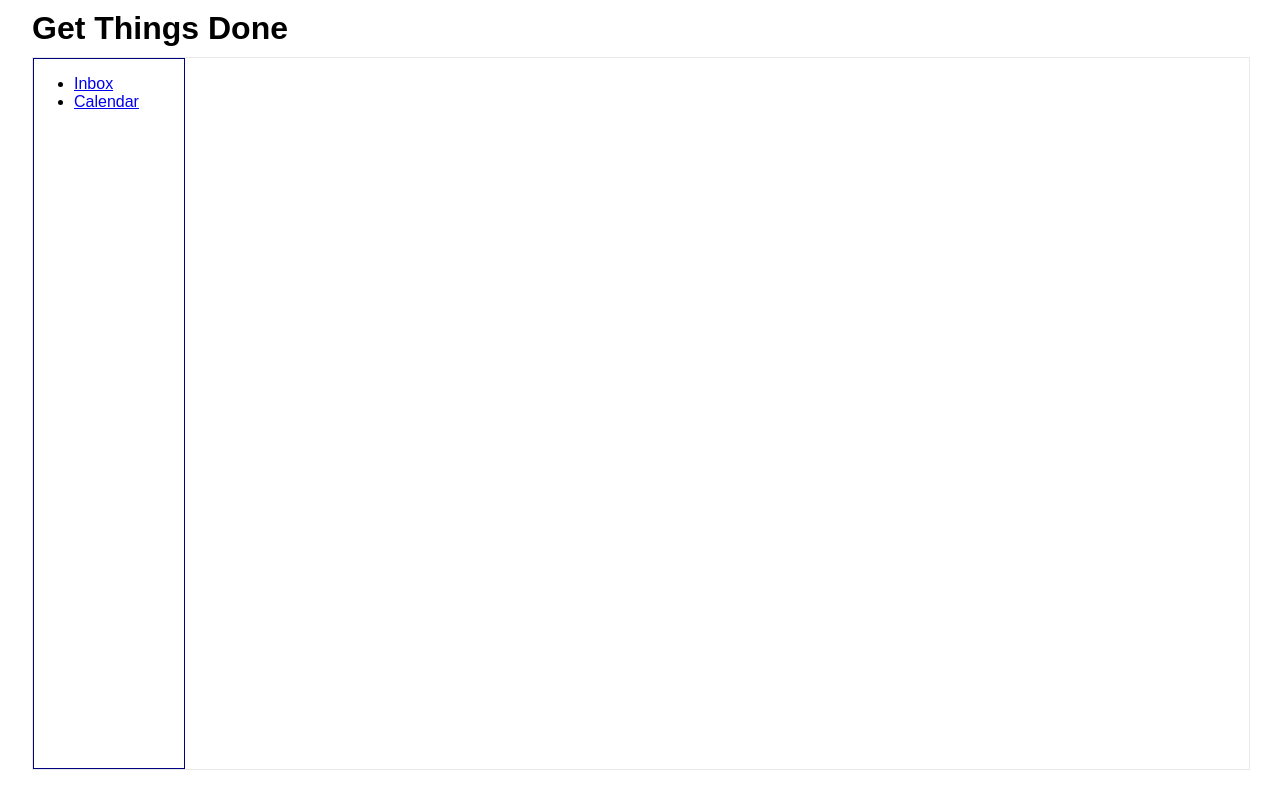
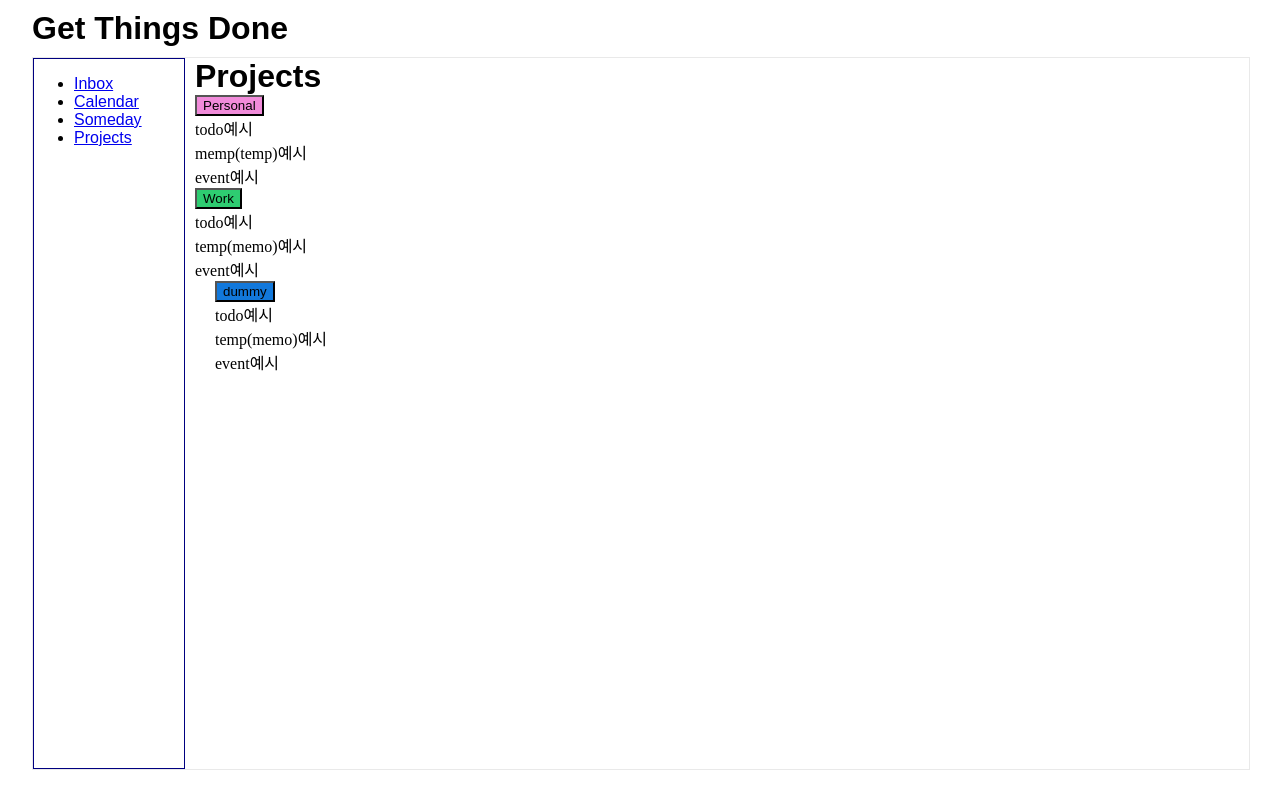
Before and after one commit to 2021199067/PoolC_GTD_React, a React (Vite) app in the folder Get-Things-Done/: page /projects in a window 1280 px wide. Built offline with nearby package versions, Linux system fonts and the light colour scheme.

Commit message:
Someday + Projects Page

```diff
--- a/Get-Things-Done/src/App.tsx
+++ b/Get-Things-Done/src/App.tsx
@@ -1,11 +1,112 @@
-
 import Layout from './components/Layout';
 import { BrowserRouter as Router, Routes, Route } from 'react-router-dom';
 import Inbox from './pages/Inbox';
 import Calendar from './pages/Calendar';
+import Someday from './pages/Someday';
+import Projects from './pages/Projects';
+
 
 function App() {
-
+  // todos (출력용 예시)
+  const todos = [
+    {
+      id: 1,
+      label: '할일1(date설정x)',
+      type: 'todo',
+      startDate: new Date(),
+      endDate: new Date(),
+    },
+    {
+      id: 2,
+      label: '할일2(date설정o)',
+      type: 'todo',
+      date: new Date(),
+      startDate: new Date(),
+      endDate: new Date(),
+    },
+    {
+      id: 3,
+      label: '할일3(date설정x)',
+      type: 'todo',
+      startDate: new Date(),
+      endDate: new Date(),
+    }
+  ];
+  // ProjectsData (출력용 예시)
+  const projectsData = [{
+    id: 1,
+    name: 'Personal',
+    hex: '#f18bda',
+    items: [
+      {
+        type: 'todo',
+        id: 101,
+        label: 'todo예시',
+        startDate: new Date(),
+        endDate: new Date(),
+      },
+      {
+        type: 'temp',
+        id: 102,
+        label: 'memp(temp)예시',
+      },
+      {
+        type: 'event',
+        id: 103,
+        label: 'event예시',
+        place: '장소장소',
+      },
+    ],
+  }, {
+    id: 2,
+    name: 'Work',
+    hex: '#2ecc71',
+    items: [
+      {
+        type: 'todo',
+        id: 201,
+        label: 'todo예시',
+        startDate: new Date(),
+        endDate: new Date(),
+      },
+      {
+        type: 'temp',
+        id: 202,
+        label: 'temp(memo)예시',
+      },
+      {
+        type: 'event',
+        id: 203,
+        label: 'event예시',
+        place: '장소',
+      },
+      {
+        id: 100,
+        name: 'dummy',
+        hex: '#1278db',
+        items: [
+          {
+            type: 'todo',
+            id: 9,
+            label: 'todo예시',
+            startDate: new Date(),
+            endDate: new Date(),
+          },
+          {
+            type: 'temp',
+            id: 8,
+            label: 'temp(memo)예시',
+          },
+          {
+            type: 'event',
+            id: 7,
+            label: 'event예시',
+            place: '장소',
+          },
+        ],
+      }
+    ],
+  }];
 
   return (
     <Router>
@@ -13,6 +114,8 @@ function App() {
         <Routes>
           <Route path="/" element={<Inbox />} />
           <Route path="/calendar" element={<Calendar />} />
+          <Route path="/someday" element={<Someday todos={todos} />} />
+          <Route path="/projects" element={<Projects projectsData={projectsData} />} />
         </Routes>
       </Layout>
     </Router>
--- /dev/null
+++ b/Get-Things-Done/src/components/EventItem/index.tsx
@@ -0,0 +1,15 @@
+import { Event } from "../../interfaces/Event"
+
+interface EventItemProps {
+    event: Event;
+};
+
+const EventItem = ({ event }: EventItemProps) => {
+    return (
+        <div>
+            {event.label}
+        </div>
+    )
+};
+
+export default EventItem;
--- a/Get-Things-Done/src/components/NavBar/index.tsx
+++ b/Get-Things-Done/src/components/NavBar/index.tsx
@@ -10,6 +10,12 @@ const NavBar = () => {
                 <li>
                     <Link to='/calendar'>Calendar</Link>
                 </li>
+                <li>
+                    <Link to='/someday'>Someday</Link>
+                </li>
+                <li>
+                    <Link to='/projects'>Projects</Link>
+                </li>
             </ul>
         </nav>
     );
--- /dev/null
+++ b/Get-Things-Done/src/components/ProjectItem/index.tsx
@@ -0,0 +1,52 @@
+import { Todo } from '../../interfaces/Todo';
+import { Memo } from '../../interfaces/Memo';
+import { Event } from '../../interfaces/Event';
+import { Project } from '../../interfaces/Project';
+import MemoItem from '../MemoItem';
+import TodoItem from '../TodoItem';
+import EventItem from '../EventItem';
+
+interface ProjectItemProps {
+    item: Project | Todo | Memo | Event;
+}
+
+const ProjectItem = ({ item }: ProjectItemProps) => {
+    if ('name' in item) {
+        // Project
+        return (
+            <div>
+                <h3>{item.name}</h3>
+                <ul>
+                    {item.items?.map((subItem) => (
+                        <li key={subItem.id}>
+                            <ProjectItem item={subItem} />
+                        </li>
+                    ))}
+                </ul>
+            </div>
+        );
+    } else if (item.type === 'todo') {
+        // Todo
+        return (
+            <div>
+                <TodoItem todo={item as Todo} />
+            </div>
+        );
+    } else if (item.type === 'temp') {
+        // Memo
+        return (
+            <div>
+                <MemoItem memo={item as Memo} />
+            </div>
+        );
+    } else {
+        // Event
+        return (
+            <div>
+                <EventItem event={item as Event} />
+            </div>
+        )
+    }
+};
+
+export default ProjectItem;
--- /dev/null
+++ b/Get-Things-Done/src/interfaces/Project.ts
@@ -0,0 +1,10 @@
+import { Todo } from './Todo';
+import { Memo } from './Memo';
+import { Event } from './Event';
+
+export interface Project {
+    id: number;
+    name: string;
+    hex: `#${string}`;
+    items?: (Project | Todo | Memo | Event)[];
+}
--- /dev/null
+++ b/Get-Things-Done/src/pages/Projects/index.tsx
@@ -0,0 +1,33 @@
+//import styles from './index.module.css';
+import { Project } from '../../interfaces/Project';
+import ProjectItem from '../../components/ProjectItem';
+
+interface ProjectsProps {
+    projectsData: Project[];
+}
+
+const Projects = ({ projectsData }: ProjectsProps) => {
+    const renderProject = (project: Project) => (
+        <div key={project.id}>
+            <button style={{ backgroundColor: project.hex }}>{project.name}</button>
+            {project.items?.map((item) => (
+                'items' in item ? (
+                    <div key={item.id} style={{ marginLeft: '20px' }}>
+                        {renderProject(item as Project)}
+                    </div>
+                ) : (
+                    <ProjectItem key={item.id} item={item} />
+                )
+            ))}
+        </div>
+    );
+
+    return (
+        <>
+            <h1>Projects</h1>
+            {projectsData.map((project) => renderProject(project))}
+        </>
+    );
+};
+
+export default Projects;
--- /dev/null
+++ b/Get-Things-Done/src/pages/Someday/index.tsx
@@ -0,0 +1,26 @@
+//import styles from './index.css';
+import TodoItem from '../../components/TodoItem';
+import { Todo } from '../../interfaces/Todo';
+
+interface SomedayProps {
+    todos: Todo[];
+}
+
+const Someday = ({ todos }: SomedayProps) => {
+    const somedayTodos = todos.filter((todo) => todo.type === 'todo' && !todo.date);
+
+    return (
+        <>
+            <h1>Someday</h1>
+            <ul>
+                {somedayTodos.map((todo) => (
+                    <li key={todo.id}>
+                        <TodoItem todo={todo} />
+                    </li>
+                ))}
+            </ul>
+        </>
+    )
+};
+
+export default Someday;
```
Also changed, not shown: Get-Things-Done/src/pages/Projects/index.css (added), Get-Things-Done/src/pages/Someday/index.css (added).
